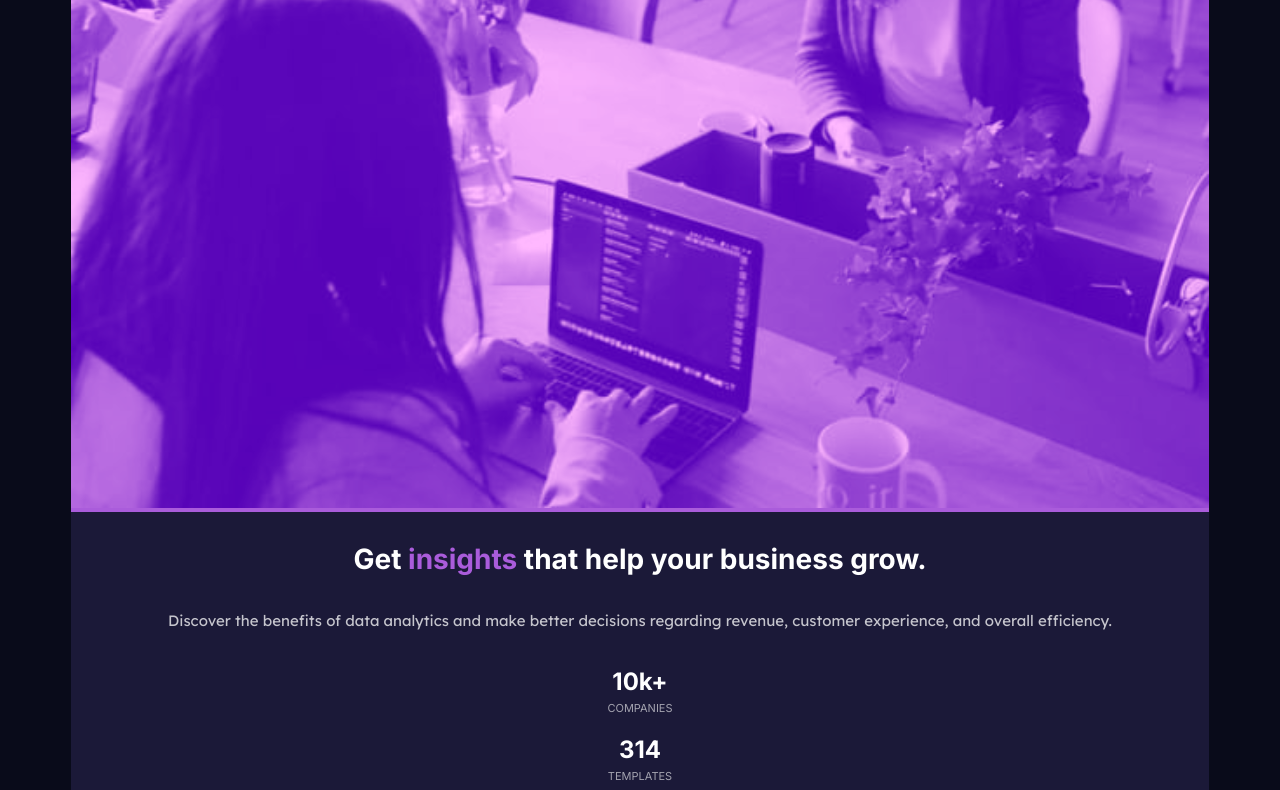
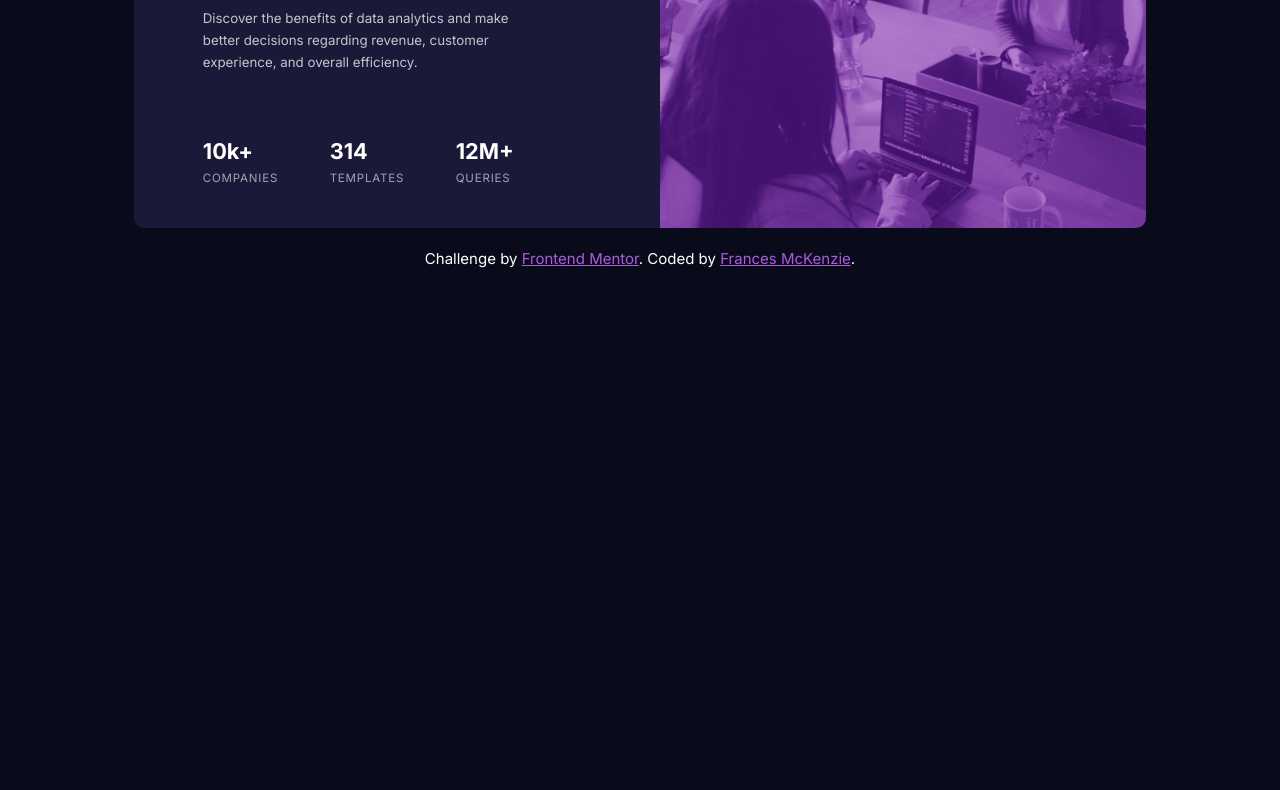
Before and after one commit to frances-m/stats-preview-card-component, a plain HTML site: page index.html in a window 1280 px wide. Shown: the part 352-1142 px from the top of the page. After the commit the page ends 816 px from the top, so only its background shows below. Drawn offline with Linux system fonts and the light colour scheme.

Commit message:
update project

```diff
--- a/index.html
+++ b/index.html
@@ -12,35 +12,32 @@
 <body>
   <div class="card-container">
     <div class="card">
-      <div class="card-hero-container">
-        <img class="card-hero-mobile" src="./images/image-header-mobile.jpg" />
-        <img class="card-hero-desktop" src="./images/image-header-desktop.jpg"/>
-      </div>
-      <div class="card-text">
-        <h1>Get <span id="accent">insights</span> that help your business grow.</h1>
+      <div class="card-img"></div>
+      <div class="card-main">
+        <h1>Get <span>insights</span> that help your business grow.</h1>
         <p>Discover the benefits of data analytics and make better decisions regarding revenue, customer
         experience, and overall efficiency.</p>
         <div class="card-stats">
-          <div class="stats" id="companies">
+          <div class="stats">
             <h2>10k+</h2>
             <h3>companies</h3>
           </div>
-          <div class="stats" id="templates">
+          <div class="stats">
             <h2>314</h2>
             <h3>templates</h3>
           </div>
-          <div class="stats" id="queries">
-            <h2>12m+</h2>
+          <div class="stats">
+            <h2>12M+</h2>
             <h3>queries</h3>
           </div>
         </div>
       </div>
     </div>
-  </div>
 
-  <div class="attribution">
-    Challenge by <a href="https://www.frontendmentor.io?ref=challenge" target="_blank">Frontend Mentor</a>.
-    Coded by <a href="#">Frances McKenzie</a>.
+    <div class="attribution">
+      Challenge by <a href="https://www.frontendmentor.io?ref=challenge" target="_blank">Frontend Mentor</a>.
+      Coded by <a href="#">Frances McKenzie</a>.
+    </div>
   </div>
 </body>
 </html>
--- a/sass/main.scss
+++ b/sass/main.scss
@@ -5,108 +5,179 @@
 
 body {
   background-color: $dark-blue;
+  color: $white;
 }
 
 .card-container {
+  width: 90%;
+  height: 100vh;
   display: flex;
+  flex-direction: column;
   justify-content: center;
-  margin-bottom: 10px;
-  margin-top: 25px;
+  align-content: center;
+  margin: 0 auto;
 }
 
 .card {
-  width: 90%;
+  display: grid;
+  grid-template-columns: 100%;
+  grid-auto-rows: minmax(28vh, auto);
   background-color: $desaturated-blue;
   border-radius: 10px;
-
+  max-height: 95vh;
 }
 
-.card-hero-container {
-  width: 100%;
-  background-image: url('./../images/image-header-mobile.jpg');
-  background-color: $soft-violet;
-  background-size: contain;
+.card-img {
+  grid-column: 1;
+  grid-row: 1;
+  border-radius: 10px 10px 0 0;
+  background-image: url(./../images/image-header-mobile.jpg);
+  background-color: hsl(277, 45%, 45%);
+  background-size: cover;
   background-repeat: no-repeat;
-  border-radius: 10px 10px 0px 0px;
-  background-blend-mode: overlay;
-  overflow: hidden;
+  background-blend-mode: soft-light;
 }
 
-
-.card-hero-desktop {
-  display: none;
-}
-
-.card-hero-mobile {
-  width: 100%;
-  border-radius: 10px 10px 0px 0px;
-  visibility: hidden;
-}
-
-.card-text {
+.card-main {
+  margin: 0 auto;
   display: flex;
-  margin: 0 auto;
+  flex-direction: column;
   align-items: center;
-  flex-direction: column;
-  width: 85%;
   text-align: center;
+  margin-top: 4vh;
   h1 {
-    color: $white;
-    margin-top: 30px;
-    font: {
-      family: Inter, sans-serif;
-      weight: 700;
-      size: 28px;
-    }
+    width: 80%;
+    @extend %inter-700;
+    font-size: 3.2vh;
+    margin: 0;
+    margin-bottom: .4vh;
     span {
       color: $soft-violet;
     }
   }
+
   p {
+    width: 75%;
     color: $transparent-white1;
+    @extend %inter-400;
+    font-size: 1.85vh;
     line-height: 1.5;
-    font: {
-      family: 'Lexend Deca', sans-serif;
-      weight: 400;
-      size: 15px;
+    margin-bottom: 4.5vh;
+  }
+}
+
+.stats {
+  h2 {
+    margin: 0;
+    @extend %inter-700;
+    font-size: 2.8vh;
+    margin-bottom: 1vh;
+  }
+
+  h3 {
+    margin: 0;
+    @extend %inter-400;
+    color: $transparent-white2;
+    font-size: 1rem;
+    text-transform: uppercase;
+    letter-spacing: 0.1vh;
+    margin-bottom: 3.5vh;
+  }
+}
+
+.attribution {
+  @extend %inter-400;
+  font-size: 1.5vh;
+  margin-top: 1vh;
+  text-align: center;
+
+  a {
+    color: $soft-violet;
+  }
+}
+
+@media screen and (max-height: 600px) {
+  .card {
+    grid-auto-rows: minmax(25vh, auto);
+  }
+
+  .card-main {
+    h1 {
+      font-size: 3.4vh;
+    }
+    p {
+      font-size: 2vh;
+    }
+  }
+
+  .stats {
+    h2 {
+      font-size: 3vh;
+    }
+
+    h3 {
+      font-size: 1.6vh;
     }
   }
 }
 
-.card-stats {
-  margin-bottom: 30px;
-}
+@media screen and (min-width: 700px) {
+  .card-container {
+    width: 80%;
+  }
 
-.stats {
-  h2 {
-    color: $white;
+  .card {
+    grid-template-columns: 52% 48%;
+    grid-template-rows: 30vw;
+    max-height: 100vh;
+    margin-bottom: 1vw;
+  }
+
+  .card-img {
+    grid-column: 2;
+    border-radius: 0 10px 10px 0;
+  }
+
+  .card-main {
     margin: 0;
-    margin-top: 20px;
-    font: {
-      family: Inter, sans-serif;
-      weight: 700;
-      size: 24px;
+    margin-left: 13%;
+    align-items: flex-start;
+    text-align: left;
+    height: auto;
+    position: relative;
+    margin-top: 4.8vw;
+
+    h1 {
+      font-size: 2.5vw;
+      width: 85%;
+      margin-bottom: .9vw;
+    }
+
+    p {
+      font-size: 1.04vw;
+      width: 68%;
+      margin-bottom: 5vw;
+      line-height: 1.7vw;
     }
   }
-  h3 {
-    color: $transparent-white2;
-    text-transform: uppercase;
-    margin: 0;
-    margin-top: 5px;
-    font: {
-      family: Inter, sans-serif;
-      weight: 400;
-      size: 11px;
+
+  .card-stats {
+    display: flex;
+    justify-content: space-between;
+    width: 68%;
+
+    h2 {
+      font-size: 1.7vw;
+      margin-bottom: .6vw;
+    }
+
+    h3 {
+      font-size: .9vw;
+      margin-bottom: 0;
     }
   }
-}
 
-.attribution {
-  color: $white;
-  font-family: "Lexend Deca", sans-serif;
-  font-size: 11px;
-  text-align: center;
-  a {
-    color: $soft-violet;
+  .attribution {
+    font-size: 15px;
   }
 }
--- a/sass/util/_placeholders.scss
+++ b/sass/util/_placeholders.scss
@@ -0,0 +1,20 @@
+%inter-400 {
+  font : {
+    family: Inter, sans-serif;
+    weight: 400;
+  }
+}
+
+%inter-700 {
+  font : {
+    family: Inter, sans-serif;
+    weight: 700;
+  }
+}
+
+%lexend-deca {
+  font: {
+    family: Lexend-Deca, sans-serif;
+    weight: 400;
+  }
+}
```
Also changed, not shown: sass/main.css, screenshot.png (added), 4 other files.
